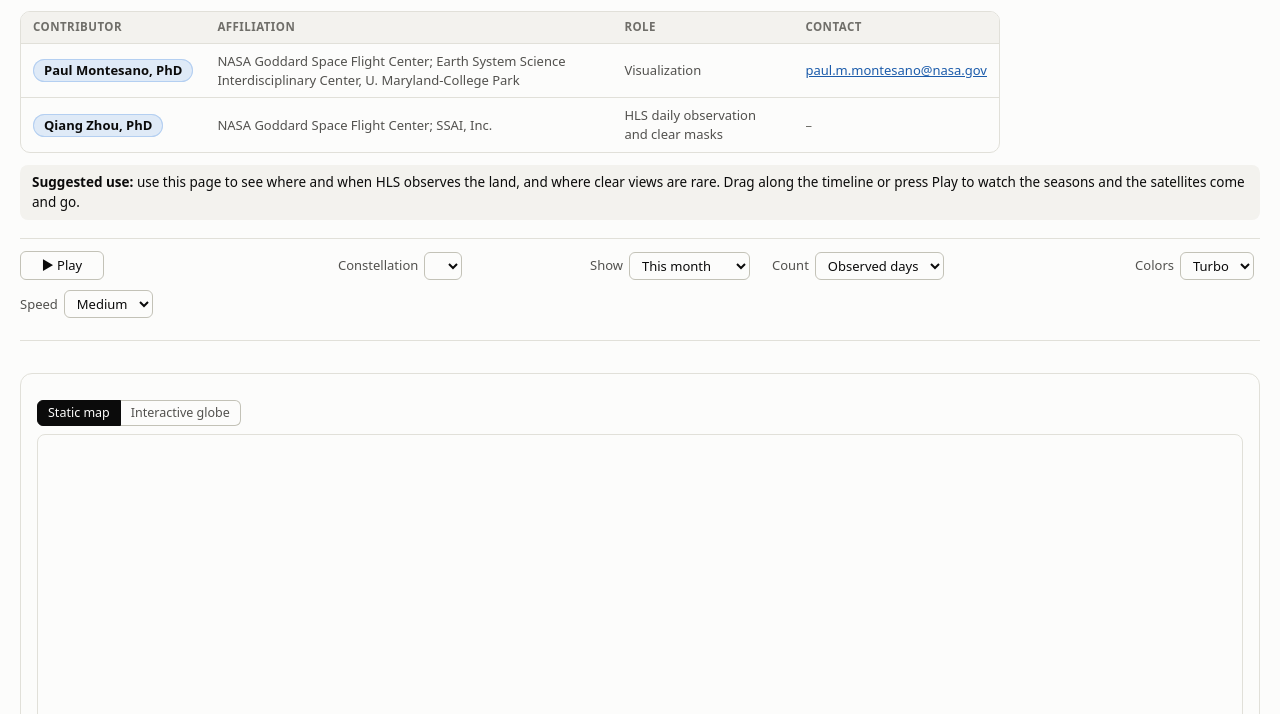
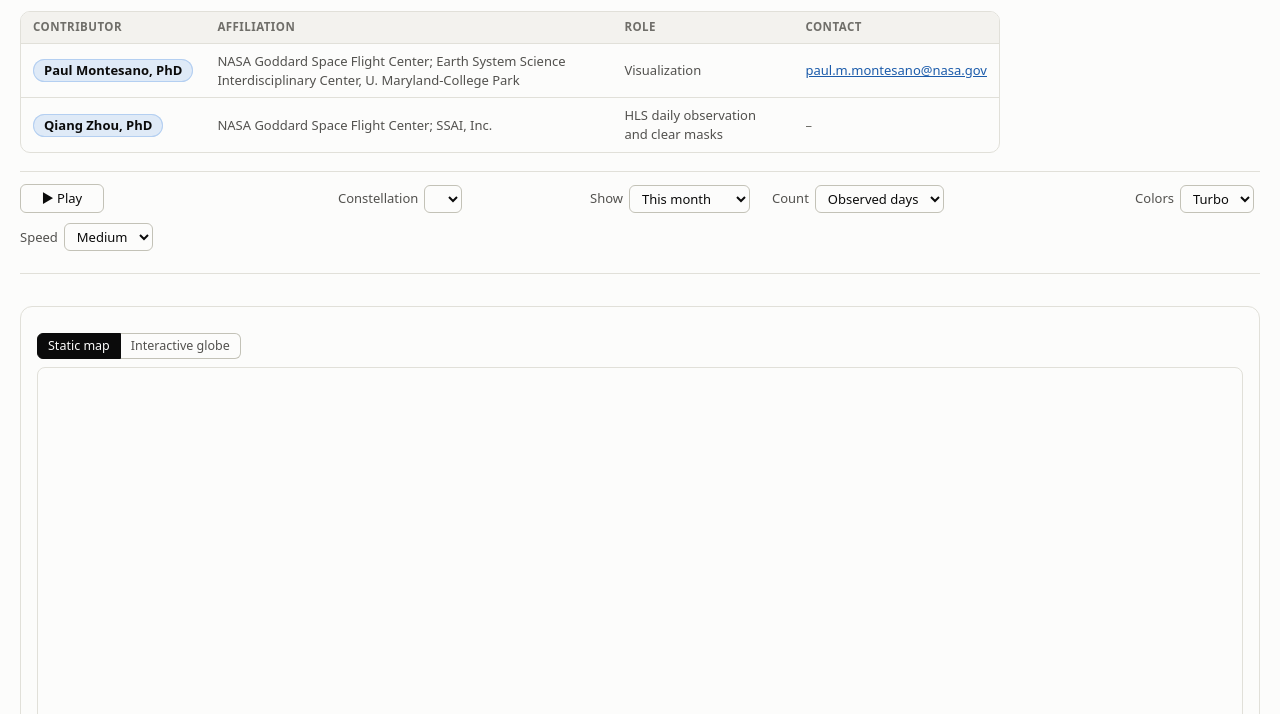
Before and after one commit to pahbs/hls, a plain HTML site: page archive_density/template.html in a window 1280 px wide. Shown: the part 86-800 px from the top of the page. Drawn offline with Linux system fonts and the light colour scheme.

Commit message:
archive_density: Suggested use removed
Co-Authored-By: Claude Opus 5.5 <noreply@anthropic.com>
Claude-Session: https://claude.ai/code/session_01NT9sWBmGKkGefBeJSjkLP6

```diff
--- a/archive_density/template.html
+++ b/archive_density/template.html
@@ -234,7 +234,6 @@ canvas { display: block; width: 100%; height: auto; border-radius: 8px; backgrou
   </tbody>
 </table>
 <p class="note" style="margin:8px 0 0"><span id="updated"></span></p>
-<div class="warn" style="margin:12px 0 0;font-size:13.5px"><b>Suggested use:</b> use this page to see where and when HLS observes the land, and where clear views are rare. Drag along the timeline or press Play to watch the seasons and the satellites come and go.</div>
 <div class="tabs" id="tabs" role="tablist"></div>
 <div class="card" id="pending" style="margin-top:18px"></div>
 <div class="filters controls">
```
